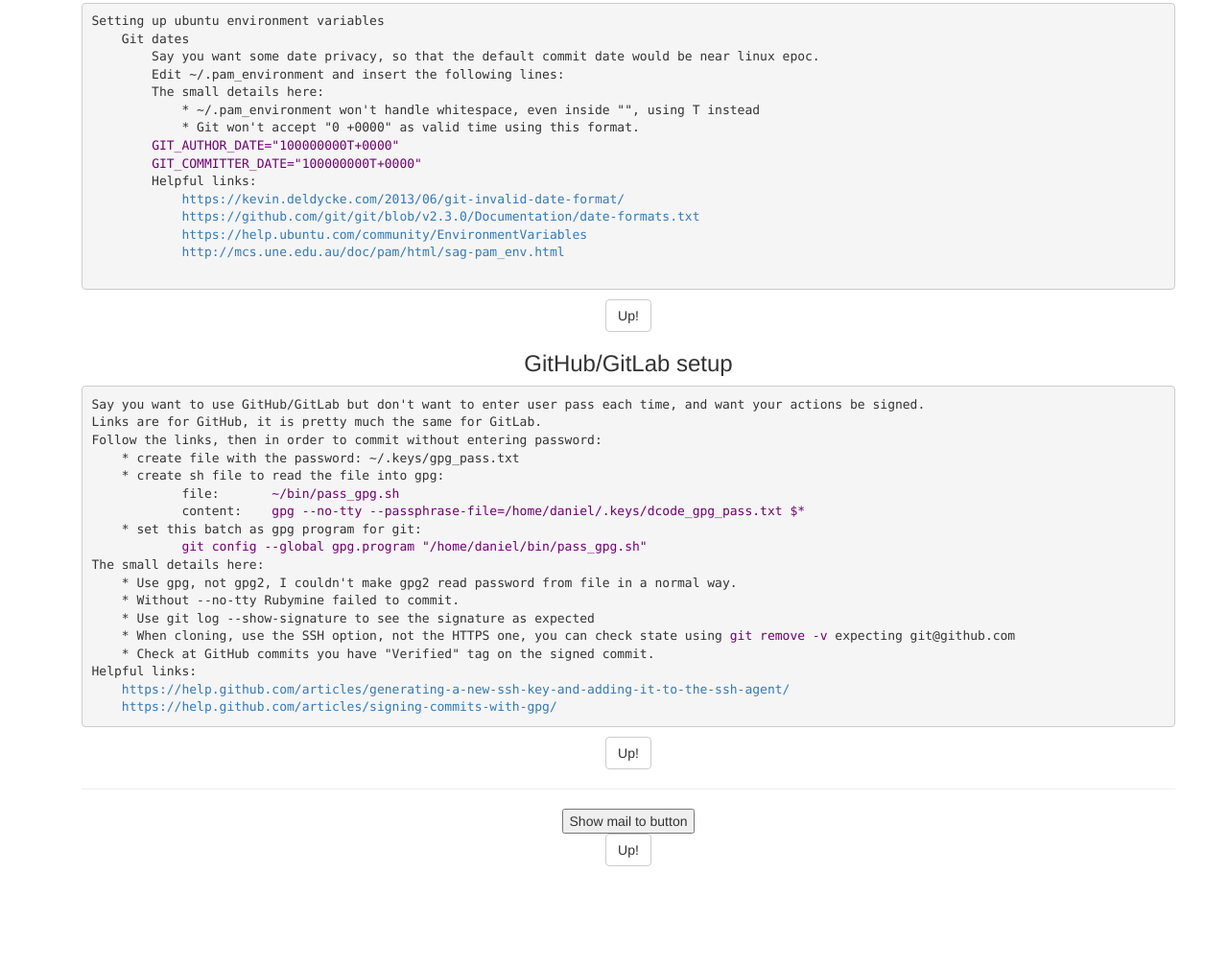
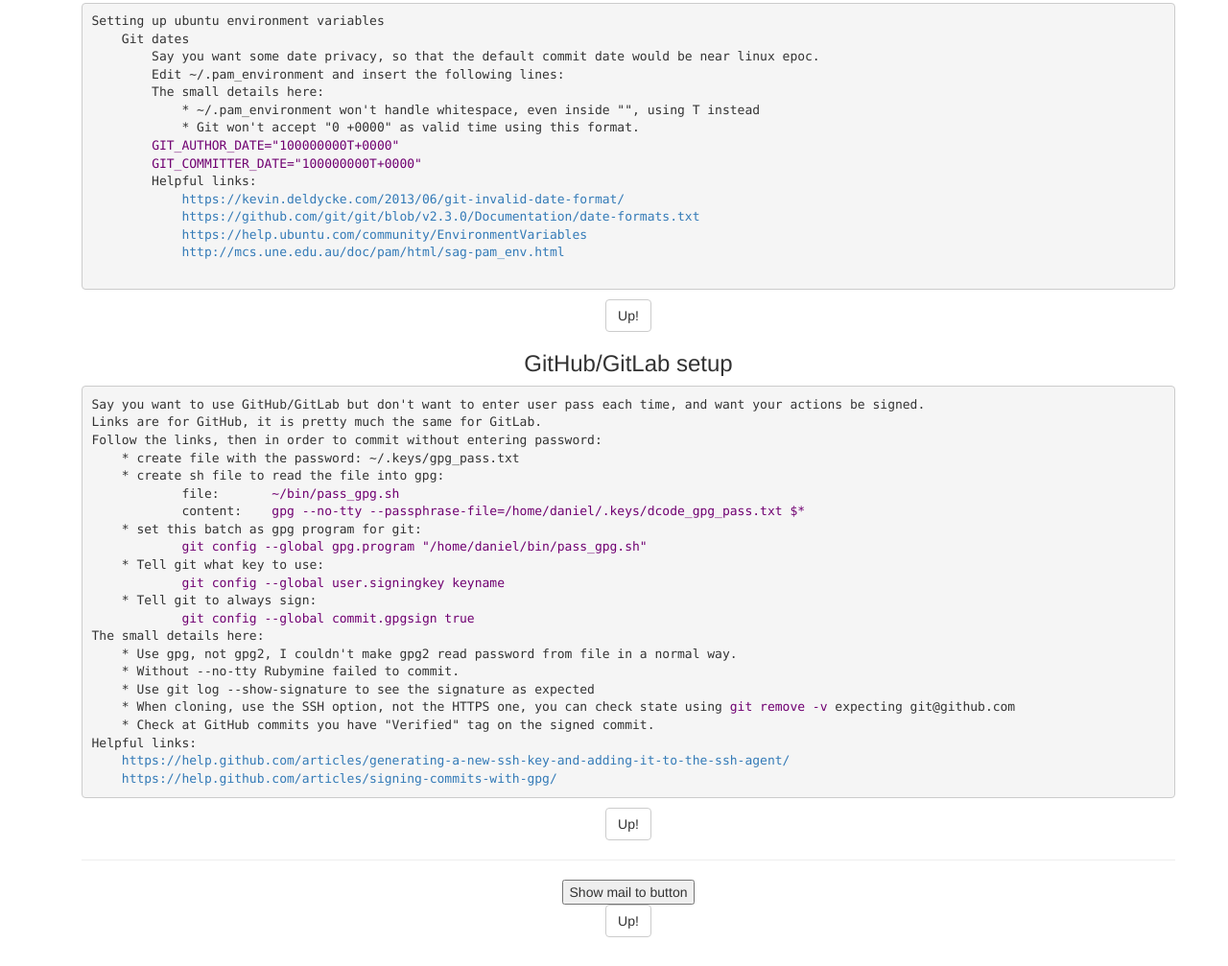
Before and after one commit to dcode-balosh/dcode-balosh.github.io, a plain HTML site: page index.html in a window 1280 px wide. Shown: the part 353-1360 px from the top of the page at 96% size. Before the commit the page ends 1286 px from the top, so only its background shows below. Drawn offline with nearby package versions, Linux system fonts and the light colour scheme.

Commit message:
Fixed GitHub/GitLab setup
Added default sign key and always sign

```diff
--- a/index.html
+++ b/index.html
@@ -66,6 +66,10 @@ Follow the links, then in order to commit without entering password:
             content:    <code>gpg --no-tty --passphrase-file=/home/daniel/.keys/dcode_gpg_pass.txt $*</code>
     * set this batch as gpg program for git:
             <code>git config --global gpg.program "/home/daniel/bin/pass_gpg.sh"</code>
+    * Tell git what key to use:
+            <code>git config --global user.signingkey keyname</code>
+    * Tell git to always sign:
+            <code>git config --global commit.gpgsign true</code>
 The small details here:
     * Use gpg, not gpg2, I couldn't make gpg2 read password from file in a normal way.
     * Without --no-tty Rubymine failed to commit.
```
